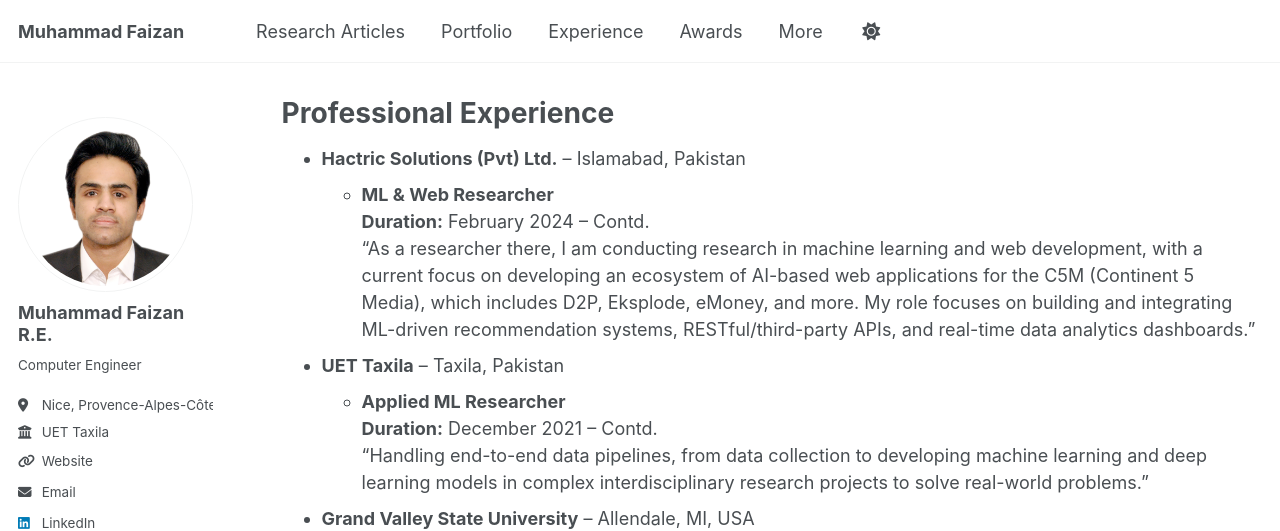
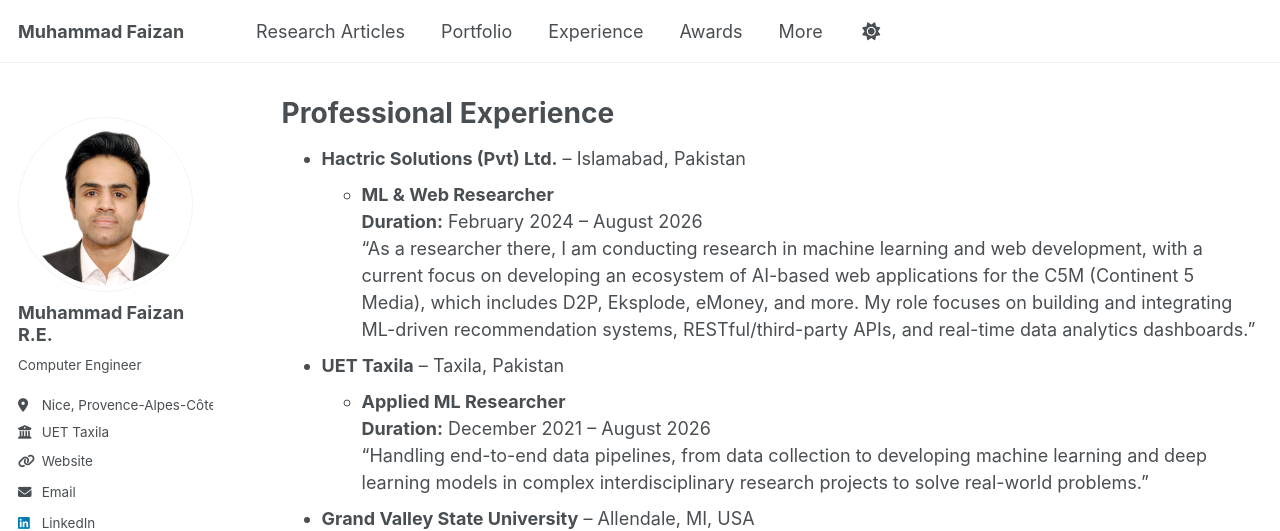
Before and after one commit to MuhammadFaizan99/MuhammadFaizan99.github.io, a Jekyll site: the page built from _pages/experience.md, in a window 1280 px wide and 1353 px high. Shown: the top 531 px of the window. Built offline with Jekyll 4.4.1, drawn with Linux system fonts in a browser that asks for light colours; some web fonts are replaced; a script that is not in the unit is left out.

Commit message:
Update experience.md

```diff
--- a/_pages/experience.md
+++ b/_pages/experience.md
@@ -12,12 +12,12 @@ redirect_from:
 
 * **Hactric Solutions (Pvt) Ltd.** – Islamabad, Pakistan
   * **ML & Web Researcher**
-  **Duration:** February 2024 – Contd.
+  **Duration:** February 2024 – August 2026
     “As a researcher there, I am conducting research in machine learning and web development, with a current focus on developing an ecosystem of AI-based web applications for the C5M (Continent 5 Media), which includes D2P, Eksplode, eMoney, and more. My role focuses on building and integrating ML-driven recommendation systems, RESTful/third-party APIs, and real-time data analytics dashboards.”
 
 * **UET Taxila** – Taxila, Pakistan
   * **Applied ML Researcher**
-  **Duration:** December 2021 – Contd.
+  **Duration:** December 2021 – August 2026
     “Handling end-to-end data pipelines, from data collection to developing machine learning and deep learning models in complex interdisciplinary research projects to solve real-world problems.”
 
 * **Grand Valley State University** – Allendale, MI, USA
```
